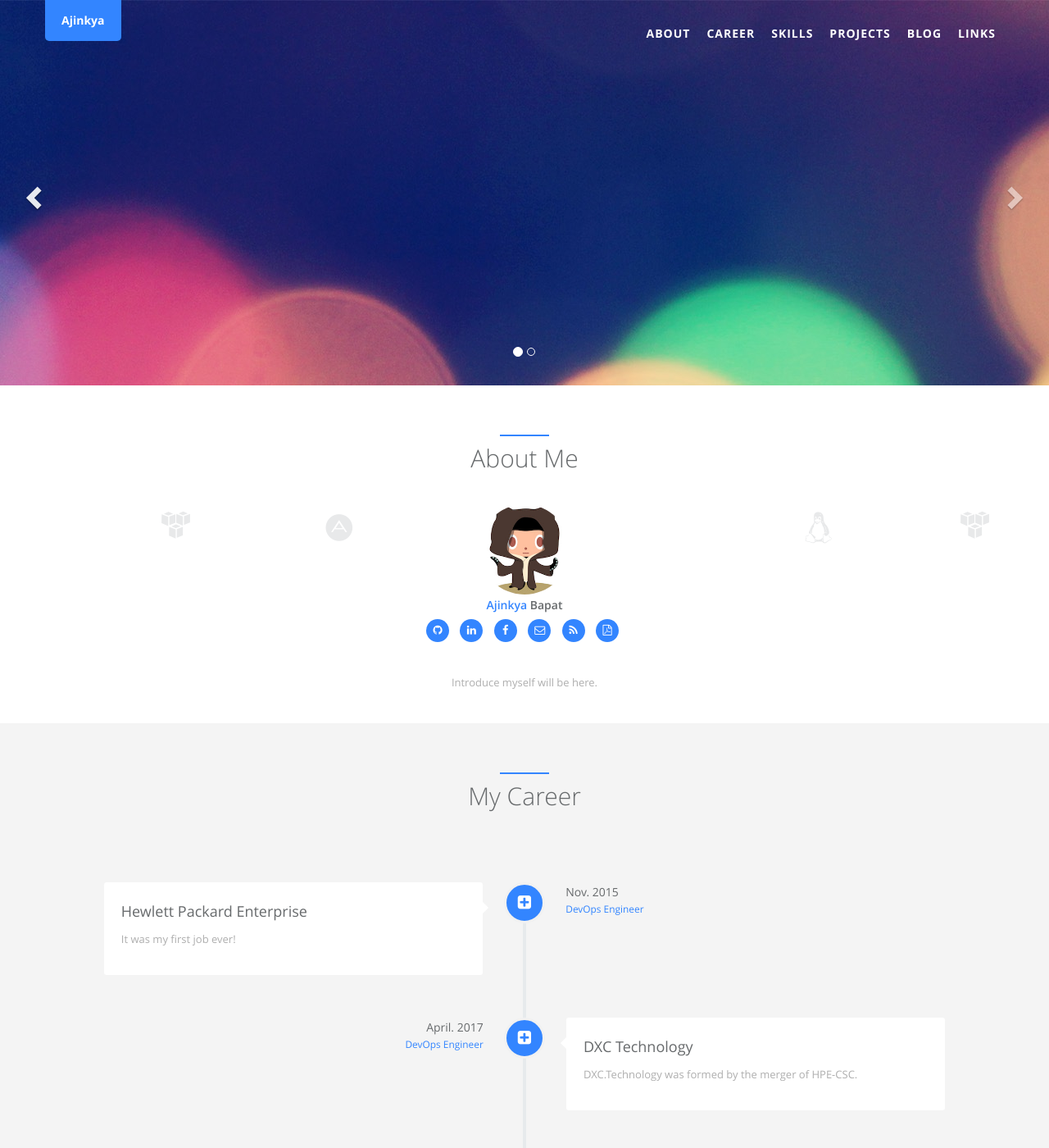
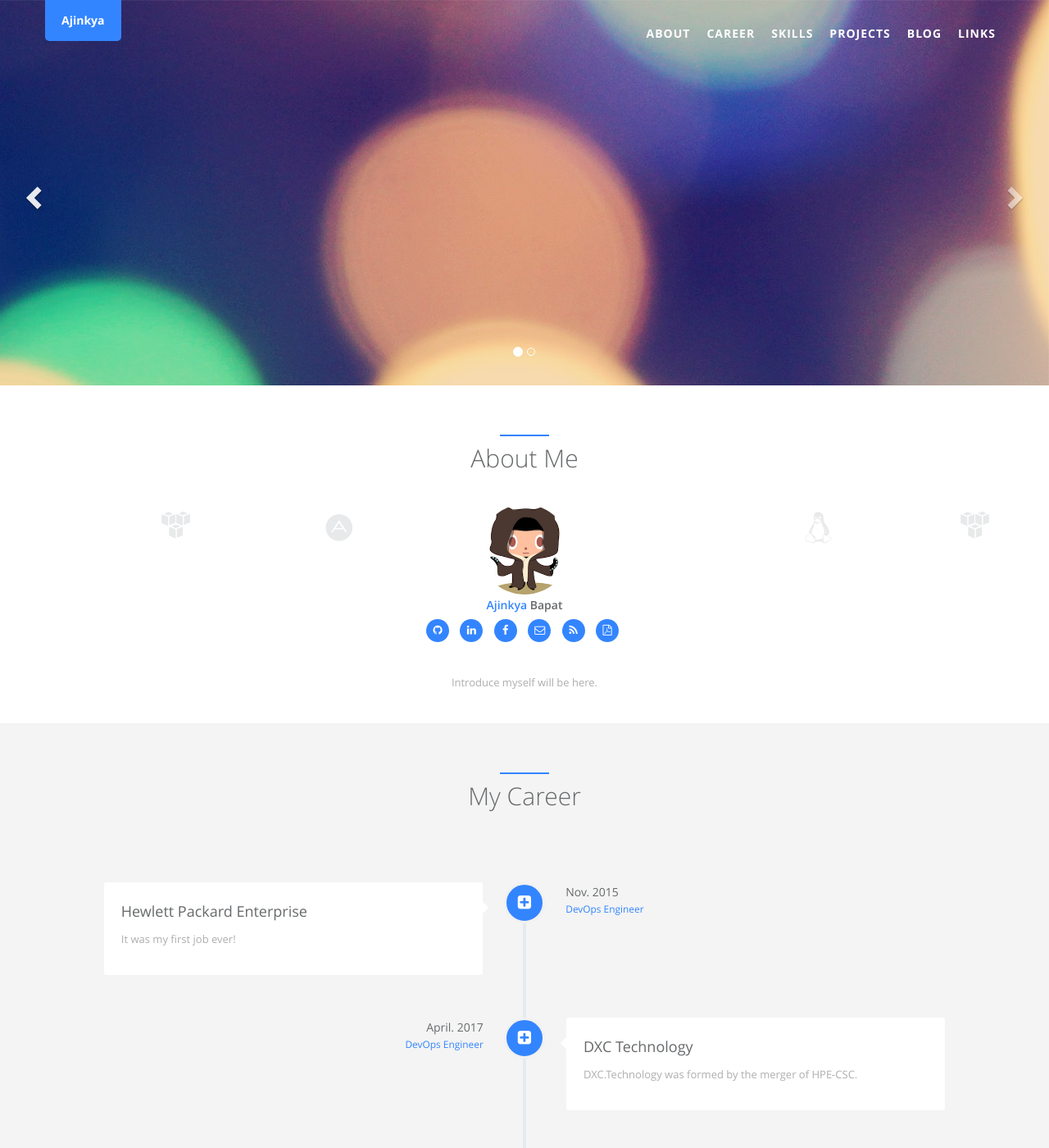
Before and after one commit to AjinkyaBapat/OLDAjinkyaBapat.github, a Jekyll site: the page built from index.html, in a window 1280 px wide and 1400 px high. Shown: the whole window at 82% size. Built offline with Jekyll 4.4.1, drawn with Linux system fonts in a browser that asks for light colours.

Commit message:
Landing page mods

```diff
--- a/_sass/_style.scss
+++ b/_sass/_style.scss
@@ -2503,10 +2503,10 @@ body {
     height: 100%;
     width: 100%;
     &.one {
-      background: url(../assets/img/landing/header_three.jpg) 50% 0 no-repeat;
+      background: url(../assets/img/landing/header_three.jpg) 100% 0 no-repeat;
     }
     &.two {
-      background: url(../assets/img/landing/header_four.jpg) 50% 0 no-repeat;
+      background: url(../assets/img/landing/header_four.jpg) 100% 0 no-repeat;
     }
   }
   .carousel {
```
